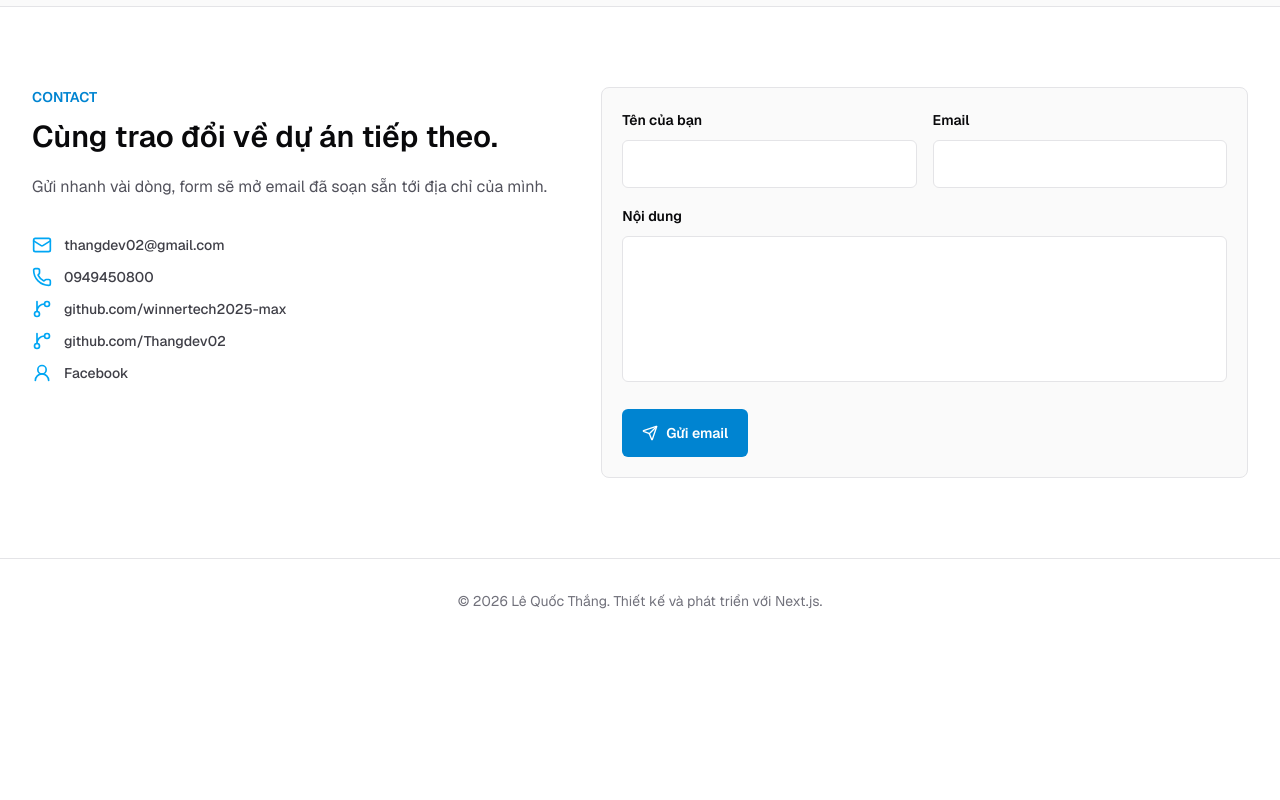
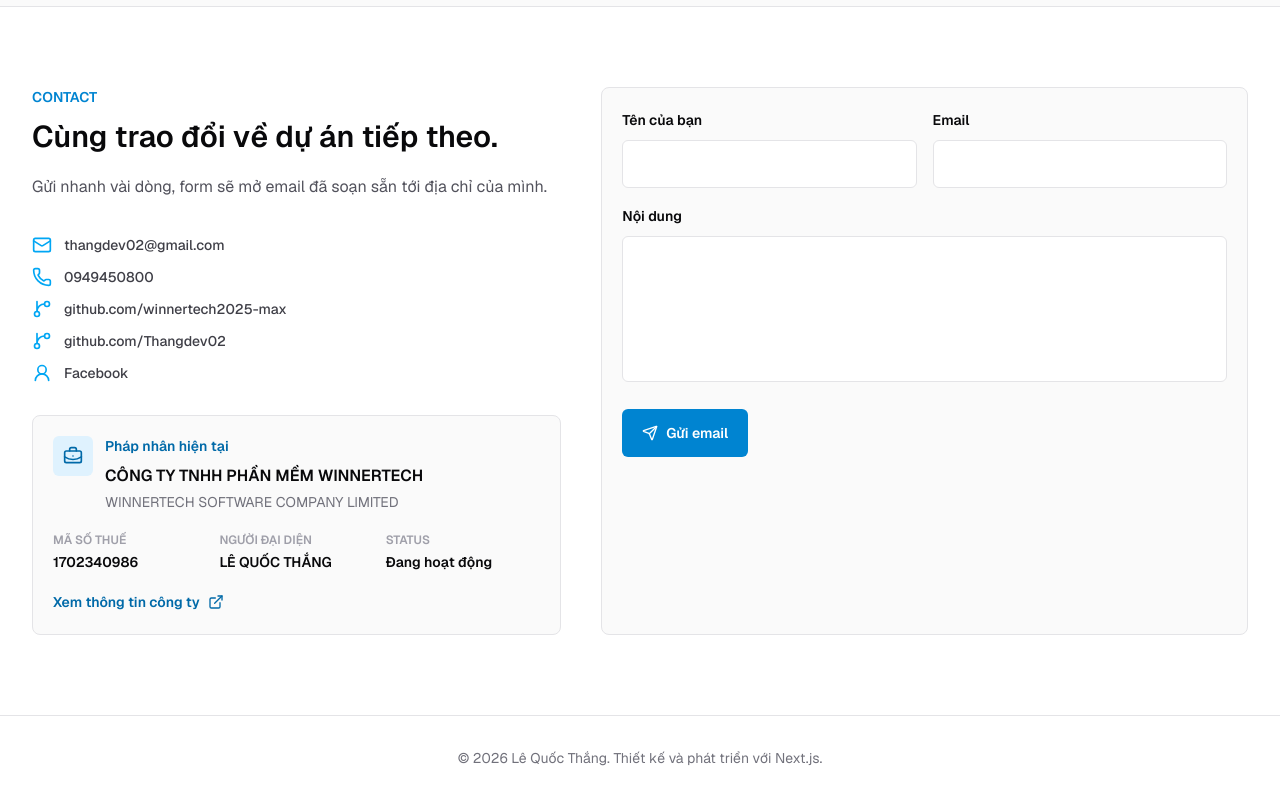
Before and after one commit to winnertech2025-max/thang-portfolio, a Next.js app: page / in a window 1280 px wide. Shown: the part 4491-5291 px from the top of the page. Before the commit the page ends 5134 px from the top, so only its background shows below. Built offline with nearby package versions, Linux system fonts and the light colour scheme.

Commit message:
Add current company information

```diff
--- a/src/app/page.tsx
+++ b/src/app/page.tsx
@@ -51,6 +51,11 @@ type CopyContent = {
   }[];
   contactTitle: string;
   contactDescription: string;
+  companyTitle: string;
+  companyStatus: string;
+  companyTaxCode: string;
+  companyRepresentative: string;
+  companyLink: string;
   formName: string;
   formEmail: string;
   formMessage: string;
@@ -71,6 +76,15 @@ const profile = {
     "https://github.com/Thangdev02",
   ],
   facebook: "https://www.facebook.com/thang.quoc.94651774/",
+};
+
+const company = {
+  name: "CÔNG TY TNHH PHẦN MỀM WINNERTECH",
+  internationalName: "WINNERTECH SOFTWARE COMPANY LIMITED",
+  taxCode: "1702340986",
+  representative: "LÊ QUỐC THẮNG",
+  status: "Đang hoạt động",
+  url: "https://masothue.com/1702340986-cong-ty-tnhh-phan-mem-winnertech",
 };
 
 const copy = {
@@ -130,6 +144,11 @@ const copy = {
     contactTitle: "Cùng trao đổi về dự án tiếp theo.",
     contactDescription:
       "Gửi nhanh vài dòng, form sẽ mở email đã soạn sẵn tới địa chỉ của mình.",
+    companyTitle: "Pháp nhân hiện tại",
+    companyStatus: "Đang hoạt động",
+    companyTaxCode: "Mã số thuế",
+    companyRepresentative: "Người đại diện",
+    companyLink: "Xem thông tin công ty",
     formName: "Tên của bạn",
     formEmail: "Email",
     formMessage: "Nội dung",
@@ -194,6 +213,11 @@ const copy = {
     contactTitle: "Let us talk about the next project.",
     contactDescription:
       "Send a short message. The form opens a prepared email to my inbox.",
+    companyTitle: "Current legal entity",
+    companyStatus: "Active",
+    companyTaxCode: "Tax code",
+    companyRepresentative: "Representative",
+    companyLink: "View company profile",
     formName: "Your name",
     formEmail: "Email",
     formMessage: "Message",
@@ -700,6 +724,42 @@ export default function Home() {
                 Facebook
               </a>
             </div>
+
+            <div className="mt-8 rounded-lg border border-zinc-200 bg-zinc-50 p-5 dark:border-white/10 dark:bg-white/[0.03]">
+              <div className="flex items-start gap-3">
+                <span className="grid size-10 shrink-0 place-items-center rounded-md bg-sky-100 text-sky-700 dark:bg-sky-400/10 dark:text-sky-200">
+                  <BriefcaseBusiness className="size-5" />
+                </span>
+                <div>
+                  <p className="text-sm font-semibold text-sky-700 dark:text-sky-300">{t.companyTitle}</p>
+                  <h3 className="mt-2 text-base font-semibold">{company.name}</h3>
+                  <p className="mt-1 text-sm text-zinc-500 dark:text-zinc-400">{company.internationalName}</p>
+                </div>
+              </div>
+              <div className="mt-5 grid gap-3 sm:grid-cols-3">
+                <div>
+                  <p className="text-xs font-semibold uppercase text-zinc-400">{t.companyTaxCode}</p>
+                  <p className="mt-1 text-sm font-semibold">{company.taxCode}</p>
+                </div>
+                <div>
+                  <p className="text-xs font-semibold uppercase text-zinc-400">{t.companyRepresentative}</p>
+                  <p className="mt-1 text-sm font-semibold">{company.representative}</p>
+                </div>
+                <div>
+                  <p className="text-xs font-semibold uppercase text-zinc-400">Status</p>
+                  <p className="mt-1 text-sm font-semibold">{locale === "vi" ? company.status : t.companyStatus}</p>
+                </div>
+              </div>
+              <a
+                href={company.url}
+                target="_blank"
+                rel="noreferrer"
+                className="mt-5 inline-flex items-center gap-2 text-sm font-semibold text-sky-700 hover:text-sky-500 dark:text-sky-300"
+              >
+                {t.companyLink}
+                <ExternalLink className="size-4" />
+              </a>
+            </div>
           </div>
 
           <form onSubmit={submitContact} className="rounded-lg border border-zinc-200 bg-zinc-50 p-5 dark:border-white/10 dark:bg-white/[0.03]">
```
